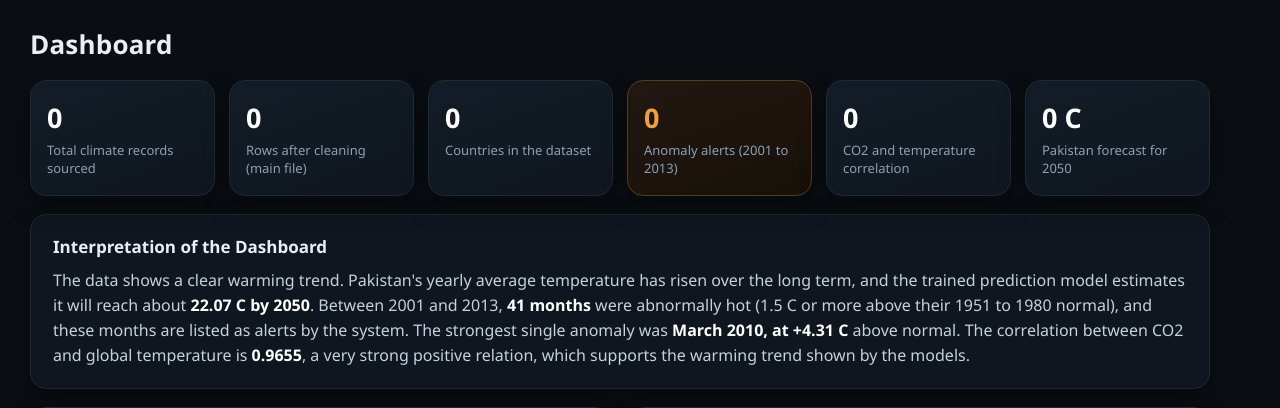
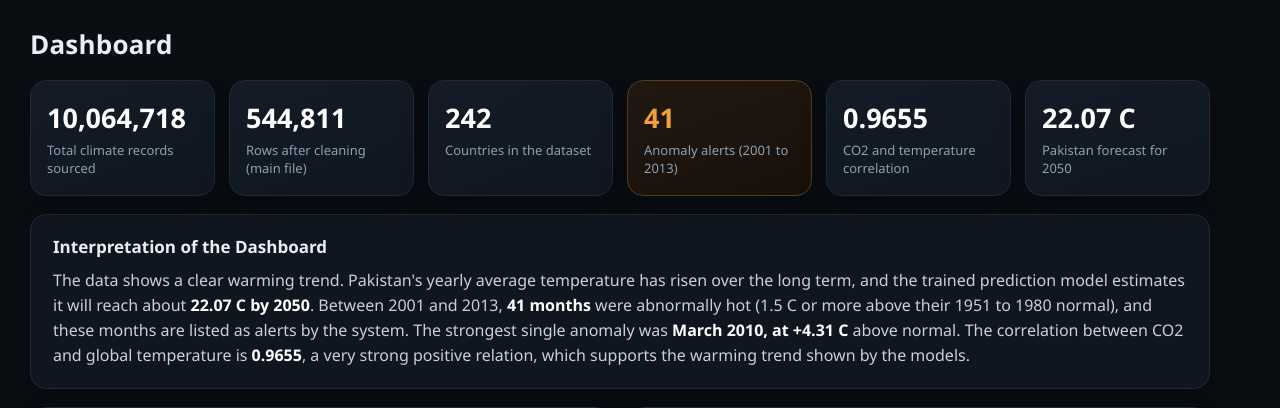
Before and after one commit to Tahakazmi880/earthscape-climate-agency, a Flask app: page / in a window 1280 px wide. Shown: the part 98-506 px from the top of the page. Run offline with Flask 3, Linux system fonts and the light colour scheme; the visitor is signed in with stand-in values (Sample User, id 1).

Commit message:
Simple classic theme: templates/dashboard.html

```diff
--- a/templates/dashboard.html
+++ b/templates/dashboard.html
@@ -2,12 +2,12 @@
 {% block content %}
 <h1>Dashboard</h1>
 <div class="cards">
-  <div class="card"><div class="num" data-count="10064718">0</div><div class="lab">Total climate records sourced</div></div>
-  <div class="card"><div class="num" data-count="544811">0</div><div class="lab">Rows after cleaning (main file)</div></div>
-  <div class="card"><div class="num" data-count="242">0</div><div class="lab">Countries in the dataset</div></div>
-  <div class="card alert"><div class="num" data-count="41">0</div><div class="lab">Anomaly alerts (2001 to 2013)</div></div>
-  <div class="card"><div class="num" data-count="0.9655" data-dec="4">0</div><div class="lab">CO2 and temperature correlation</div></div>
-  <div class="card"><div class="num"><span data-count="22.07" data-dec="2">0</span> C</div><div class="lab">Pakistan forecast for 2050</div></div>
+  <div class="card"><div class="num">{{ stats.total_records }}</div><div class="lab">Total climate records sourced</div></div>
+  <div class="card"><div class="num">{{ stats.cleaned_rows }}</div><div class="lab">Rows after cleaning (main file)</div></div>
+  <div class="card"><div class="num">{{ stats.countries }}</div><div class="lab">Countries in the dataset</div></div>
+  <div class="card alert"><div class="num">{{ stats.anomalies }}</div><div class="lab">Anomaly alerts (2001 to 2013)</div></div>
+  <div class="card"><div class="num">{{ stats.correlation }}</div><div class="lab">CO2 and temperature correlation</div></div>
+  <div class="card"><div class="num">{{ stats.forecast_2050 }} C</div><div class="lab">Pakistan forecast for 2050</div></div>
 </div>
 
 <div class="panel">
@@ -48,16 +48,16 @@ const fcData = hist.map(() => null).concat(Object.values(fc));
 fcData[hist.length - 1] = hist[hist.length - 1][1];
 new Chart(document.getElementById('trendChart'), {type: 'line',
   data: {labels: labels, datasets: [
-    {label: 'Yearly average temperature', data: histData, borderColor: '#3ecf8e', pointRadius: 0, borderWidth: 1.5},
-    {label: 'Model forecast', data: fcData, borderColor: '#ffb454', pointRadius: 2, borderWidth: 2, borderDash: [5, 4]}
+    {label: 'Yearly average temperature', data: histData, borderColor: '#1F3864', pointRadius: 0, borderWidth: 1.5},
+    {label: 'Model forecast', data: fcData, borderColor: '#C00000', pointRadius: 2, borderWidth: 2, borderDash: [5, 4]}
   ]}, options: {scales: {x: {ticks: {maxTicksLimit: 12}}}}});
 const apy = {{ anom_per_year|tojson }};
 new Chart(document.getElementById('anomChart'), {type: 'bar',
-  data: {labels: Object.keys(apy), datasets: [{label: 'Anomalous months', data: Object.values(apy), backgroundColor: '#f0a13c'}]},
+  data: {labels: Object.keys(apy), datasets: [{label: 'Anomalous months', data: Object.values(apy), backgroundColor: '#C55A11'}]},
   options: {plugins: {legend: {display: false}}}});
 const recent = {{ recent.pakistan_yearly|tojson }};
 new Chart(document.getElementById('recentChart'), {type: 'bar',
-  data: {labels: Object.keys(recent), datasets: [{label: 'Pakistan yearly average temperature (C)', data: Object.values(recent), backgroundColor: '#3ecf8e'}]},
+  data: {labels: Object.keys(recent), datasets: [{label: 'Pakistan yearly average temperature (C)', data: Object.values(recent), backgroundColor: '#2E75B6'}]},
   options: {plugins: {legend: {display: false}}, scales: {y: {min: 19}}}});
 </script>
 {% endblock %}
```
